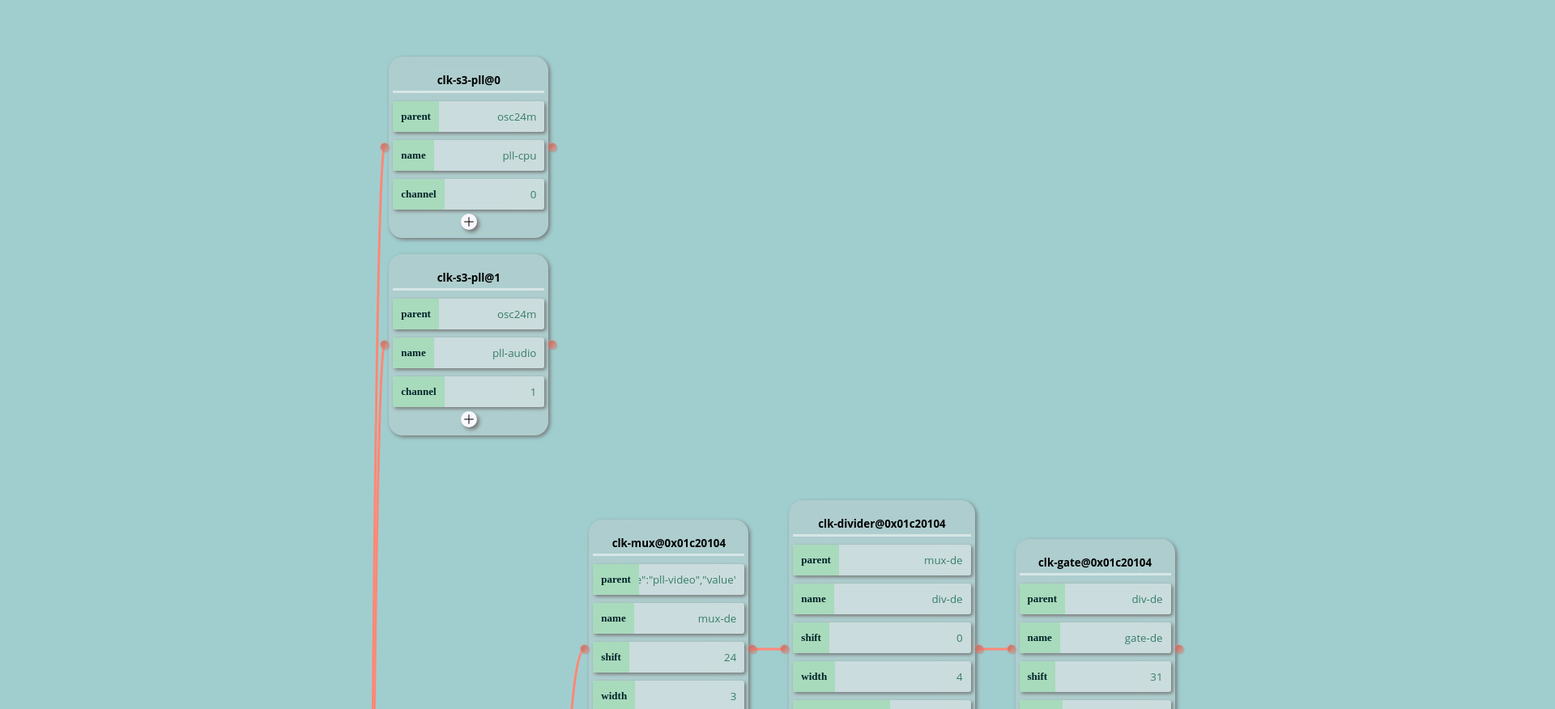
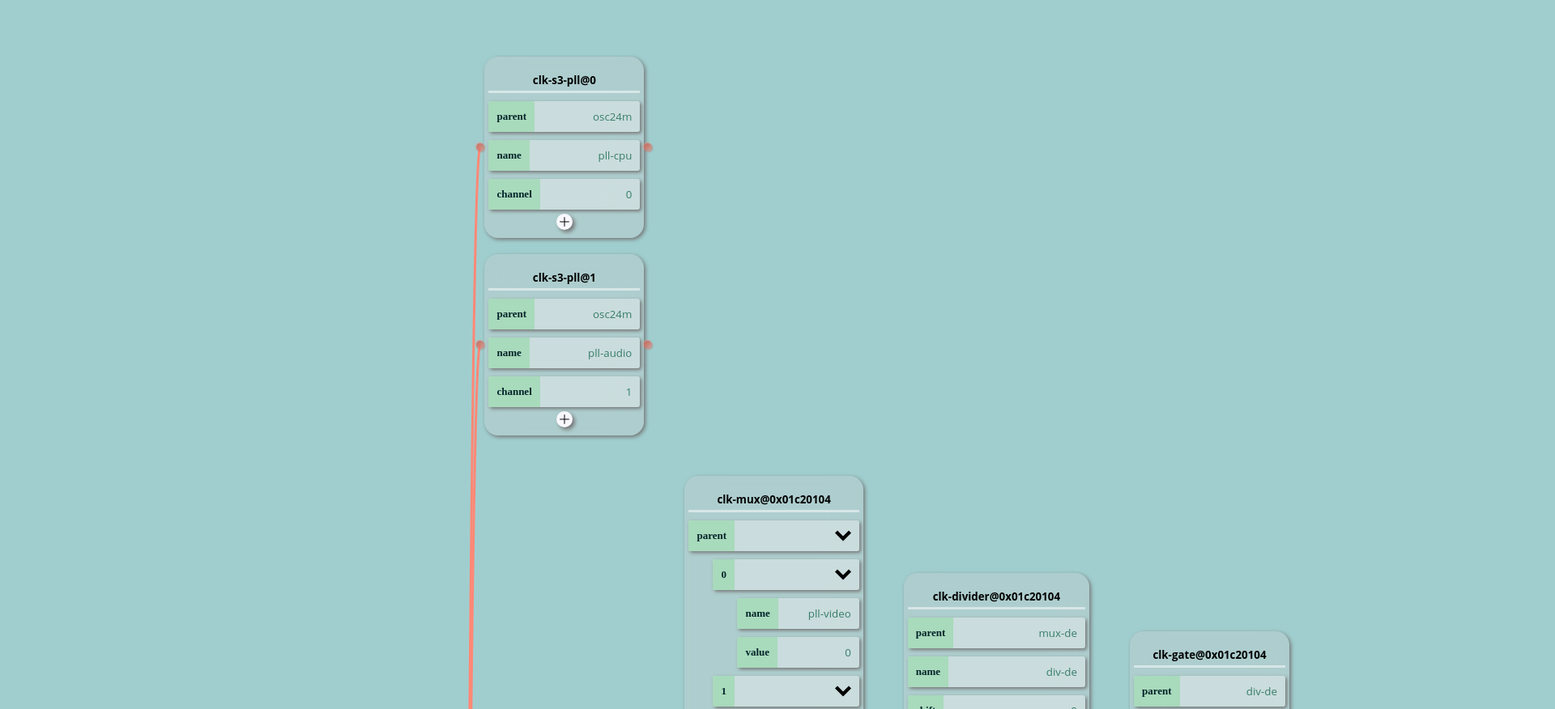
Before and after one commit to ZhUyU1997/ClockTreeEditor, a plain HTML site: page index.html in a window 1280 px wide. Shown: the top 876 px of the page at 81% size, 1920 px wide, since content can reach past the window. Drawn offline with Linux system fonts and the light colour scheme.

Commit message:
多级嵌套

```diff
--- a/common.css
+++ b/common.css
@@ -1,7 +1,7 @@
 body {
     /* background-image: linear-gradient(-20deg, #d0b782 20%, #a0cecf 80%); */
     background-color: #a0cecf;
-    background-size:100% 100%;
+    background-size: 100% 100%;
     display: flex;
     justify-content: center;
     align-items: flex-start;
@@ -20,7 +20,6 @@ body {
     left: 0px;
     margin-left: 100px;
     /* background: linear-gradient(-20deg, #d0b782 20%, #a0cecf 80%); */
-
 }
 
 .container {
@@ -59,32 +58,28 @@ body {
     flex-direction: column;
 }
 
-
-.circle-left {
+.circle {
     position: absolute;
     width: 10px;
     height: 10px;
-    top: calc(50% - 5px);
-    left: -10px;
     backdrop-filter: blur(20px);
     border-radius: 5px;
     background: linear-gradient(145deg, #ca6a5d, rgba(240, 126, 110, 0.50196));
     box-shadow: 1px 1px 2px rgba(190, 100, 88, 0.50196), -1px -1px 2px rgba(255, 136, 118, 0.50196);
 }
 
-.circle-right {
-    position: absolute;
-    width: 10px;
-    height: 10px;
+.circle.circle-left {
+    top: calc(50% - 5px);
+    left: -10px;
+
+}
+
+.circle.circle-right {
     top: calc(50% - 5px);
     left: calc(100%);
-    backdrop-filter: blur(20px);
-    border-radius: 5px;
-    background: linear-gradient(145deg, #ca6a5d, rgba(240, 126, 110, 0.50196));
-    box-shadow: 1px 1px 2px rgba(190, 100, 88, 0.50196), -1px -1px 2px rgba(255, 136, 118, 0.50196);
 }
 
-.circle-right:hover, .circle-left:hover {
+.circle.circle-right:hover, .circle.circle-left:hover {
     background: #55b9f3;
     box-shadow: 1px 1px 2px #489dcf, -1px -1px 2px #62d5ff;
 }
@@ -124,25 +119,6 @@ body {
     box-shadow: 3px 3px 5px #757575;
 }
 
-.container-left>span {
-    position: relative;
-    /* margin: 5px; */
-    width: 100%;
-    /* display: flex;
-    justify-content: center;
-    align-items: center;
-    flex-direction: row; */
-    margin-top: 5px;
-    margin-bottom: 5px;
-    border-left: rgba(0, 0, 0, 0) 5px solid;
-    border-right: rgba(0, 0, 0, 0) 5px solid;
-    box-sizing: border-box;
-}
-
-.container-left>span:focus-within {
-    border-left: rgb(64, 116, 13) 5px solid;
-}
-
 span>.balloon {
     display: inline-block;
     position: absolute;
@@ -159,13 +135,24 @@ span>.balloon {
     border-radius: 3px;
     text-align: right;
     /* text-indent: calc(100% - 90px); */
-    transition: all .3s ease-in-out;
+    /* transition: all .3s ease-in-out; */
     box-shadow: 2px 2px 4px #757575;
     box-sizing: border-box;
     width: 100%;
 }
 
-.balloon+label {
+span>input[type=text].balloon:focus, span>input[type=text].balloon:active {
+    color: #377D6A;
+    background: #fff;
+    text-align: left;
+}
+
+span>input[type=text].balloon:hover {
+    color: #377D6A;
+    background: #fff;
+}
+
+span>.balloon+label {
     display: inline-block;
     position: relative;
     left: 0px;
@@ -178,29 +165,22 @@ span>.balloon {
     font-size: 13px;
     font-weight: 700;
     text-align: center;
-    white-space:nowrap;
+    white-space: nowrap;
     text-shadow: 0 1px 0 rgba(19, 74, 70, 0);
-    transition: all .3s ease-in-out;
+    transition: transform .3s ease-in-out;
     border-bottom-left-radius: 3px;
     border-top-left-radius: 3px;
     background: #a8dabc;
 }
 
-.balloon+label:after {
+span>.balloon+label:after {
     /* display: inline-block; */
     left: 0px;
     position: relative;
     width: 0px;
 }
 
-input[type=text].balloon:focus, input[type=text].balloon:active {
-    color: #377D6A;
-    text-indent: 0;
-    background: #fff;
-    text-align: left;
-}
-
-input[type=text].balloon:focus+label, input[type=text].balloon:active+label {
+span>input[type=text].balloon:focus+label, span>input[type=text].balloon:active+label {
     color: #fff;
     text-shadow: 0 1px 0 rgba(19, 74, 70, 0.4);
     background: #7ab893;
@@ -219,16 +199,16 @@ span>.checkbox>input {
     font-family: "Open Sans", sans;
     font-weight: 400;
     color: #377D6A;
-    transition: all .3s ease-in-out;
+    /* transition: all .3s ease-in-out; */
     text-align: right;
-    visibility:hidden;
+    visibility: hidden;
 }
 
 span>.checkbox>input::after {
     display: inline-block;
     width: 100%;
     box-sizing: border-box;
-    visibility:visible
+    visibility: visible
 }
 
 span>.checkbox>input:checked::after {
@@ -238,16 +218,45 @@ span>.checkbox>input:checked::after {
 
 span>.checkbox>input:not(:checked)::after {
     content: "false";
+    display: inline-block;
 }
 
 span>.checkbox:hover {
-    color: #377D6A;
     background: #fff;
 }
 
-.title {
-    /* display: inline-block; */
-    /* width: 215px; */
+
+/* #debug
+{
+    width: 100%;
+    height: 100px;
+} */
+
+span.object {
+    min-width: 120px;
+    min-height: 30px;
+    margin-top: 0px;
+    margin-bottom: 0px;
+    display: flex;
+    flex-grow: 0;
+    justify-content: center;
+    align-items: center;
+    flex-direction: column;
+    position: relative;
+    width: 100%;
+}
+
+span:not(.object) {
+    position: relative;
+    margin-top: 5px;
+    margin-bottom: 5px;
+    border-left: rgba(0, 0, 0, 0) 5px solid;
+    border-right: rgba(0, 0, 0, 0) 5px solid;
+    box-sizing: border-box;
+}
+
+/* title */
+.container-left>span:first-child>input {
     height: 30px;
     font-family: "Open Sans", sans;
     font-weight: 700;
@@ -260,12 +269,40 @@ span>.checkbox:hover {
     width: 100%;
 }
 
-.title:focus {
+.container-left>span:first-child>input:focus {
     border-bottom: rgb(255, 255, 255) 3px solid;
 }
 
-/* #debug
+span.object>span:first-child, .container-left>span:not(.object){
+    width: 100%;
+}
+
+span.object>span:not(:first-child) {
+    width: calc(100% - 30px);
+    margin-left: 30px;
+}
+
+span:not(.object):focus-within {
+    border-left: rgba(64, 116, 13, 255) 5px solid;
+}
+
+span.object:focus-within > span:first-child {
+    border-left: rgba(64, 116, 13, 255) 5px solid;
+}
+
+span.object>span:first-child>.checkbox>input::after
 {
-    width: 100%;
-    height: 100px;
-} */
+    content: "";
+    width: 20px;
+    height: 38px;
+    background-image: url(drop.svg);
+    background-repeat: no-repeat;
+    background-size: 20px 20px;
+    background-position-x: center;
+    background-position-y: center;
+    transition: all 0.3s;
+}
+
+span.object>span:first-child>.checkbox>input:checked::after {
+    transform: rotate(90deg);
+}
--- a/index.html
+++ b/index.html
@@ -18,11 +18,11 @@
         </svg>
         <div class="container" id="root">
             <div class="container-left">
-                <div class="circle-right"></div>
                 <span>
-                    <input class="title" type="text" value="root"/>
+                    <input type="text"/>
                 </span>
-                <!-- <span>
+                <div class="circle circle-right"></div>
+                <span>
                     <input class="balloon" type="text" oninput="value=value.replace(/[^\d]/g,'')" />
                     <label>Sta</label>
                 </span>
@@ -30,8 +30,53 @@
                 <span>
                     <label class="balloon checkbox"><input type='checkbox' ></label>
                     <label>Sta</label>
-                </span> -->
-                <!-- <div class="create"></div> -->
+                </span>
+                <span class="object">
+                    <span>
+                        <label class="balloon drop-down checkbox"><input type='checkbox' ></label>
+                        <label>Sta</label>
+                    </span>
+
+                    <span>
+                        <input class="balloon" type="text" oninput="value=value.replace(/[^\d]/g,'')" />
+                        <label>Sta</label>
+                    </span>
+                    <span>
+                        <input class="balloon" type="text" oninput="value=value.replace(/[^\d]/g,'')" />
+                        <label>Sta</label>
+                    </span>
+                    <span class="object">
+                        <span>
+                            <label class="balloon drop-down checkbox"><input type='checkbox' ></label>
+                            <label>Sta</label>
+                        </span>
+
+                        <span>
+                            <input class="balloon" type="text" oninput="value=value.replace(/[^\d]/g,'')" />
+                            <label>Sta</label>
+                        </span>
+                        <span>
+                            <input class="balloon" type="text" oninput="value=value.replace(/[^\d]/g,'')" />
+                            <label>Sta</label>
+                        </span>
+                        <span class="object">
+                            <span>
+                                <label class="balloon drop-down checkbox"><input type='checkbox' ></label>
+                                <label>Sta</label>
+                            </span>
+
+                            <span>
+                                <input class="balloon" type="text" oninput="value=value.replace(/[^\d]/g,'')" />
+                                <label>Sta</label>
+                            </span>
+                            <span>
+                                <input class="balloon" type="text" oninput="value=value.replace(/[^\d]/g,'')" />
+                                <label>Sta</label>
+                            </span>
+                        </span>
+                    </span>
+                </span>
+                <div class="create"></div>
             </div>
             <div class="container-right">
             </div>
@@ -77,10 +122,10 @@
                     <div class="container">
                         <div class="container-left">
                             <span>
-                                <input class="title" type="text"/>
+                                <input type="text"/>
                             </span>
-                            <div class="circle-left"></div>
-                            <div class="circle-right"></div>
+                            <div class="circle circle-left"></div>
+                            <div class="circle circle-right"></div>
                             <div class="create"></div>
                         </div>
                         <div class="container-right">
@@ -91,7 +136,7 @@
         }
 
         function setContainerTitle(container, text) {
-            container.children(".container-left").find(".title").val(text);
+            container.children(".container-left").children("span").first().children("input").val(text);
         }
 
         function clickRightContainer() {
@@ -159,6 +204,17 @@
                     </span>`);
                 content = value;
             }
+            else if(typeof(value) === "object")
+            {
+                editor = $(`
+                    <span class="object">
+                        <span>
+                            <label class="balloon drop-down checkbox"><input type='checkbox' ></label>
+                            <label>${key}</label>
+                        </span>
+                    </span>`);
+                content = value;
+            }
             else
             {
                 editor = $(`
@@ -169,19 +225,26 @@
                 content = JSON.stringify(value);
             }
 
-            let temp = parent.children(".container-left")
-            temp.children(".create").before(editor);
-            let ret = temp.find(".balloon").last();
+            parent.children("span").last().after(editor);
+            let last = parent.children("span").last();
+            let input = last.find(".balloon");
 
             if(typeof(value) === "boolean")
-                ret.attr("checked", content);
+                input.attr("checked", content);
             else
-                ret.val(content);
-            return ret;
+                input.val(content);
+
+            if(typeof(value) === "object") {
+                for(let i in value)
+                {
+                    console.log(i, value[i]);
+                    createEditor(last, i, value[i]);
+                }
+            }
         }
 
         function clickAdd() {
-            createEditor($(this).parent().parent(), "","");
+            createEditor($(this).parent(), "","");
             resizeCanvas();
             updateLink();
         }
@@ -263,7 +326,7 @@
                 let data = json[nameMap[i]];
                 for (let key in data) {
                     // console.log(key);
-                    createEditor(last, key, data[key]);
+                    createEditor(last.children(".container-left"), key, data[key]);
                 }
                 createContainerByJson(driverInfo, nameMap, json, i, last);
             }
@@ -318,10 +381,23 @@
         }
         (function () {
 
-            $(document).on("click", ".circle-right", clickRightContainer)
-            $(document).on("click", ".circle-left", clickLeftContainer)
-            $(document).on("click", ".create", clickAdd)
-
+            $(document).on("click", ".circle-right", clickRightContainer);
+            $(document).on("click", ".circle-left", clickLeftContainer);
+            $(document).on("click", ".create", clickAdd);
+            //label 绑定了input， 会触发两次，故直接绑定input
+            $(document).on("click", "span.object > span:first-child > label:first-child > input", function(){
+                let ele = $(this).parent().parent().nextAll("span")
+                console.log(ele.is(':hidden'))
+                if(ele.is(':hidden'))
+                {
+                    ele.show();
+                }
+                else
+                {
+                    ele.hide();
+                }
+                updateLink();
+            });
             $(window).resize(resizeCanvas);
             resizeCanvas();
             // createContainer($("#root"));
```
Also changed, not shown: drop.svg (added).
